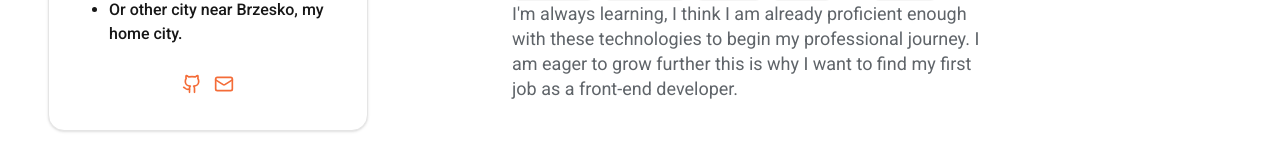
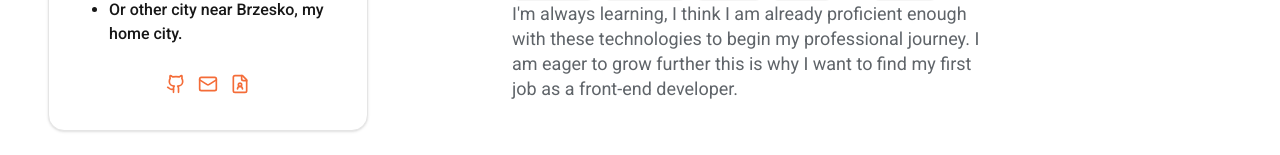
Before and after one commit to Kackar212/portfolio, a React (Vite) app: page / in a window 1280 px wide. Shown: the part 426-581 px from the top of the page. Built offline with nearby package versions, Linux system fonts and the light colour scheme; no server answers.

Commit message:
feat: add link to resume in HeaderCard component

```diff
--- a/src/components/header-card/header-card.component.tsx
+++ b/src/components/header-card/header-card.component.tsx
@@ -2,6 +2,7 @@ import { useTranslation } from "react-i18next";
 import { Card, CardDescription, CardFooter, CardHeader } from "../ui/card";
 import MailIcon from "@/assets/mail.svg?react";
 import GithubIcon from "@/assets/github.svg?react";
+import CvIcon from "@/assets/cv.svg?react";
 
 export function HeaderCard() {
   const { t } = useTranslation(["headerCard", "translation"]);
@@ -62,6 +63,16 @@ export function HeaderCard() {
               <span className="sr-only">{t("mail")}</span>
             </a>
           </li>
+          <li>
+            <a
+              href="/kacper-karpien-cv.pdf"
+              className="hover:bg-gray-400/25 p-1 text-orange w-7 flex rounded-sm"
+              target="_blank"
+            >
+              <CvIcon aria-hidden className="size-5" />
+              <span className="sr-only">CV</span>
+            </a>
+          </li>
         </ul>
       </CardFooter>
     </Card>
```
Also changed, not shown: src/assets/cv.svg (added).
